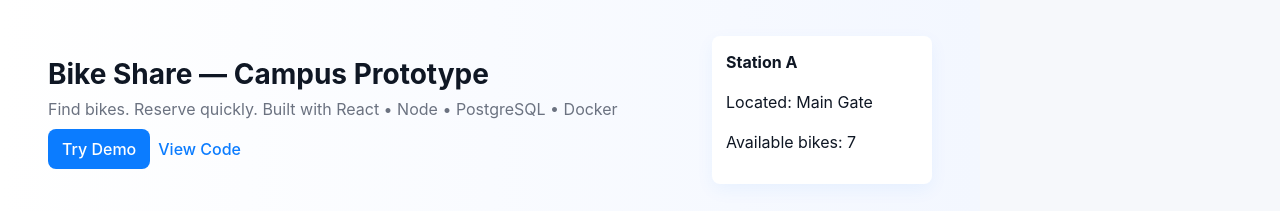
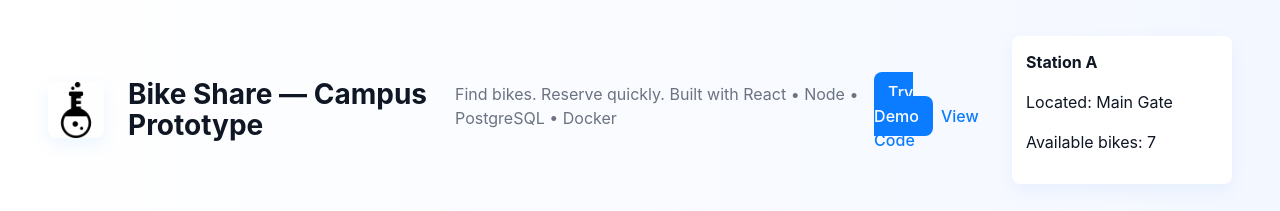
Before and after one commit to manjup1994/project3, a React app in the folder frontend/: page / in a window 1280 px wide. Shown: the top 211 px of the page. Built offline with nearby package versions, Linux system fonts and the light colour scheme; no server answers; the HTML template or start-up script is replaced by a standard one.

Commit message:
Added bike logo and header styling for Bike Share frontend

```diff
--- a/frontend/src/App.css
+++ b/frontend/src/App.css
@@ -90,3 +90,15 @@ body,html,#root{height:100%;margin:0;font-family:Inter,system-ui,Arial,sans-seri
 .empty{color:var(--muted)}
 .error{color:#b91c1c;background:#fff0f0;padding:8px;border-radius:6px;margin-bottom:10px}
 .footer{padding:20px;text-align:center;color:var(--muted);font-size:13px}
+/* small logo in header */
+.site-logo {
+  width: 56px;
+  height: 56px;
+  object-fit: contain;
+  margin-right: 12px;
+  vertical-align: middle;
+  border-radius: 8px;
+  box-shadow: 0 6px 18px rgba(11,124,255,0.08);
+}
+.hero-inner { display:flex; align-items:center; gap:12px; }
+.hero-inner h1 { margin:0; font-size:28px; }
--- a/frontend/src/App.jsx
+++ b/frontend/src/App.jsx
@@ -45,6 +45,7 @@ export default function App() {
     <div className="site-root">
       <header className="hero">
         <div className="hero-inner">
+    <img src="/bike-logo.png" alt="Bike Share logo" className="site-logo" />
           <h1>Bike Share — Campus Prototype</h1>
           <p className="tag">
             Find bikes. Reserve quickly. Built with React • Node • PostgreSQL • Docker
```
Also changed, not shown: frontend/public/bike-logo.png (added).
